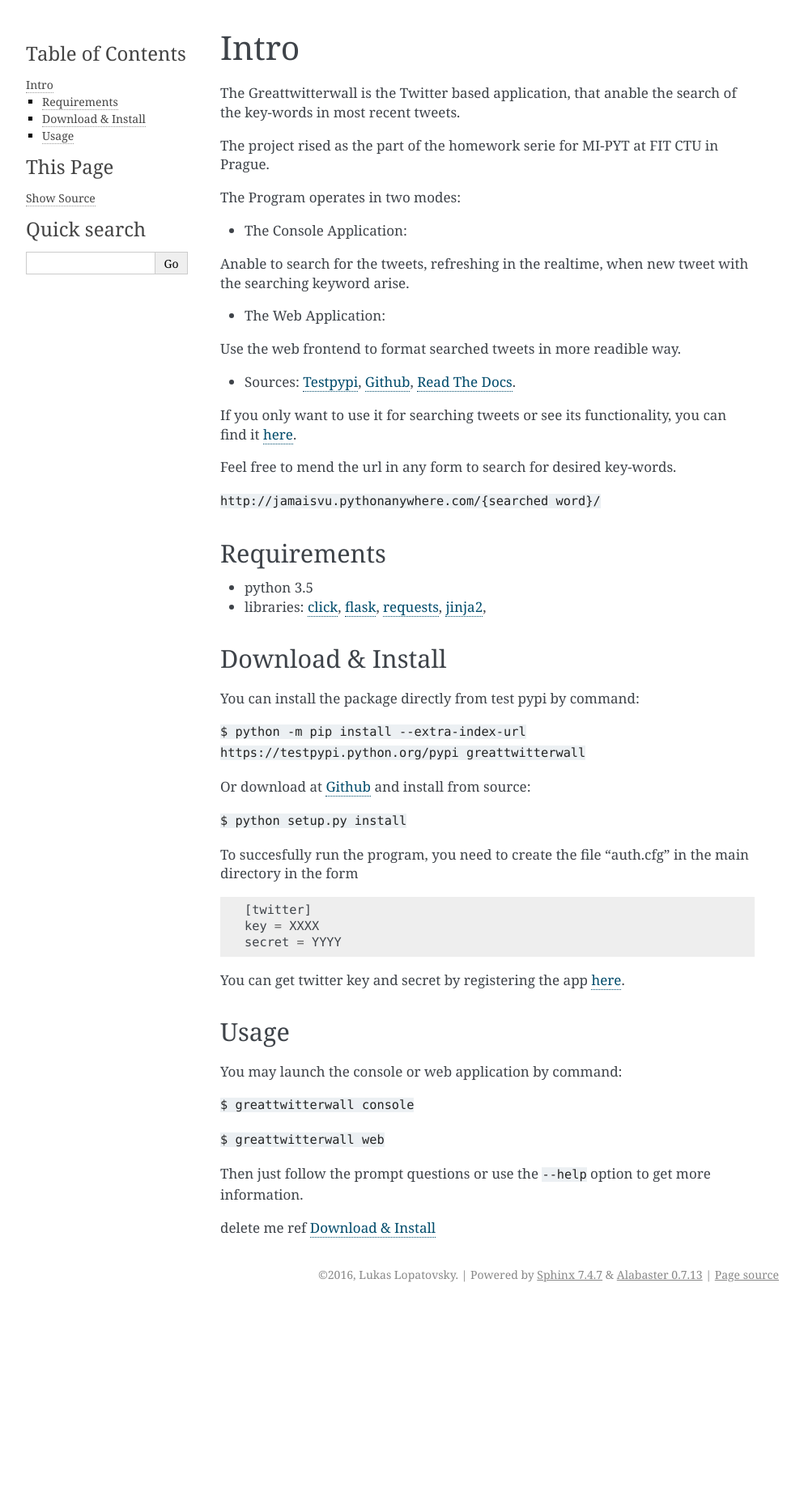
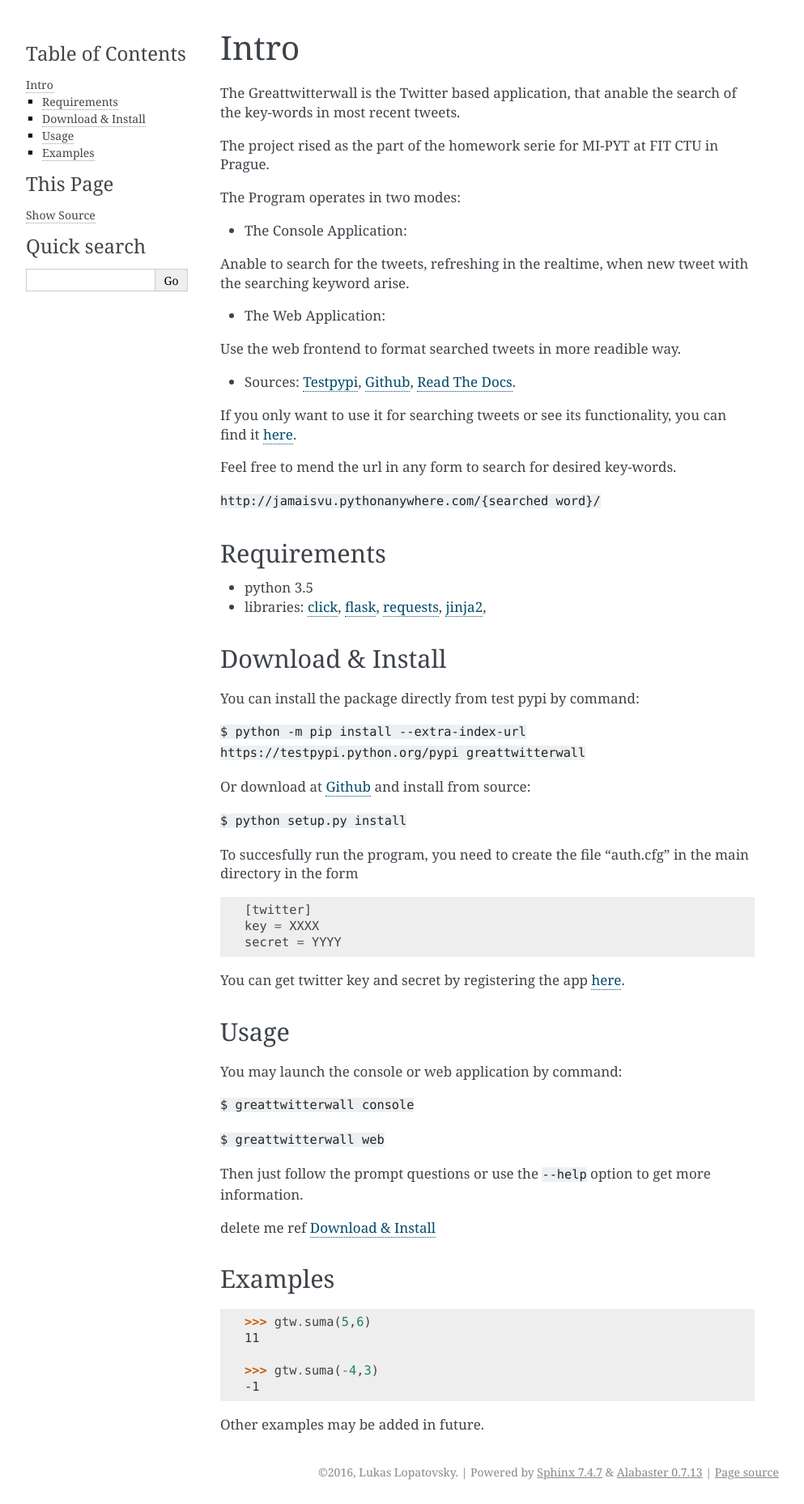
Before and after one commit to lopatovsky/greattwitterwall, a Sphinx documentation site: the page built from docs/intro.rst, in a window 1280 px wide. Shown: the whole page at 81% size, without its empty margins (148-1141 px from the left). Built offline with Sphinx 7.4.7, drawn with Linux system fonts in a browser that asks for light colours; before the commit the page ends 1614 px from its top, so only the background shows below that.

```diff
--- a/docs/intro.rst
+++ b/docs/intro.rst
@@ -71,3 +71,21 @@ Then just follow the prompt questions or
 use the ``--help`` option to get more information.
 
 delete me ref :ref:`api-secret-key`
+
+Examples
+~~~~~~~~
+
+.. testsetup::
+
+   import greattwitterwall as gtw
+
+.. doctest::
+
+   >>> gtw.suma(5,6)
+   11
+
+   >>> gtw.suma(-4,3)
+   -1
+
+
+Other examples may be added in future.
--- a/setup.py
+++ b/setup.py
@@ -5,7 +5,7 @@ with open('README') as f:
 
 setup(
     name='greattwitterwall',
-    version='0.4.1',
+    version='0.5',
     description='Search for the tweets and display them as the web app.',
     long_description=long_description,
     keywords='twitter,search,web',
```
Also changed, not shown: README.rst (renamed from README.md), 5 other files.
